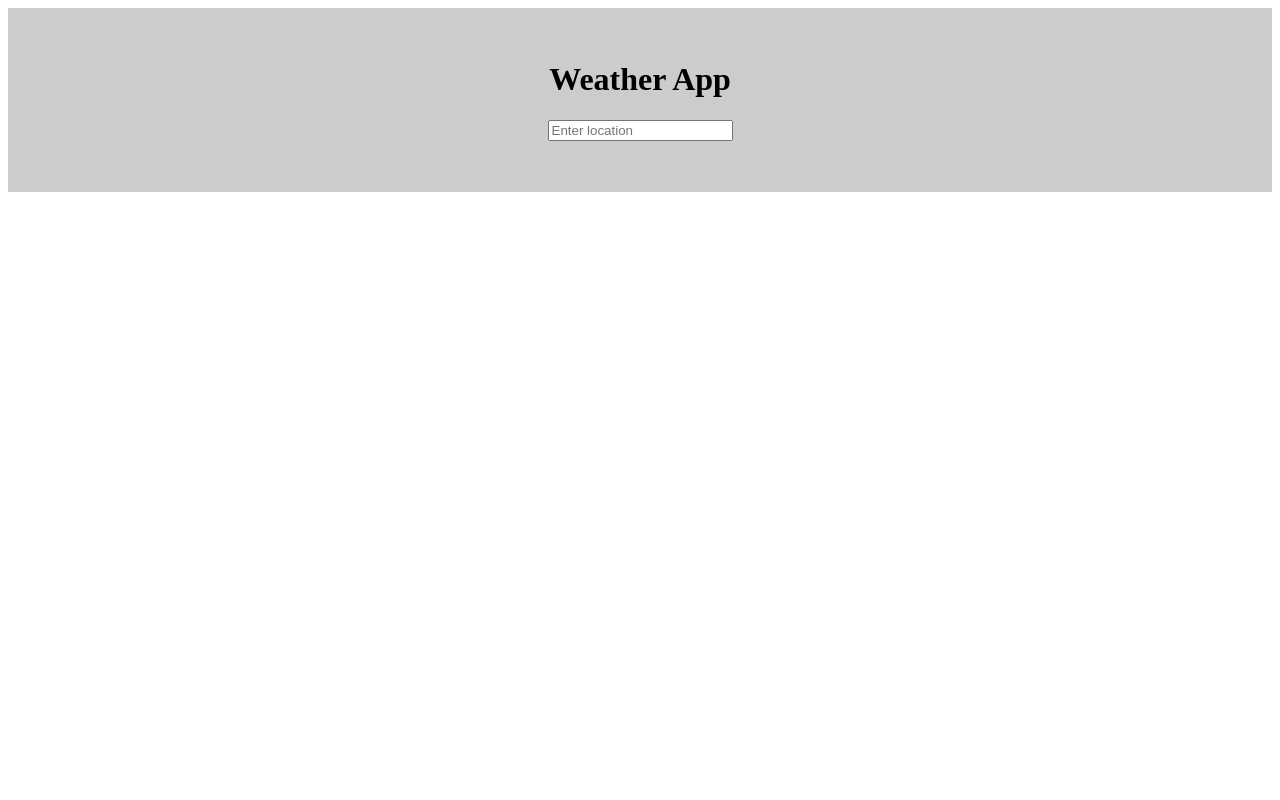
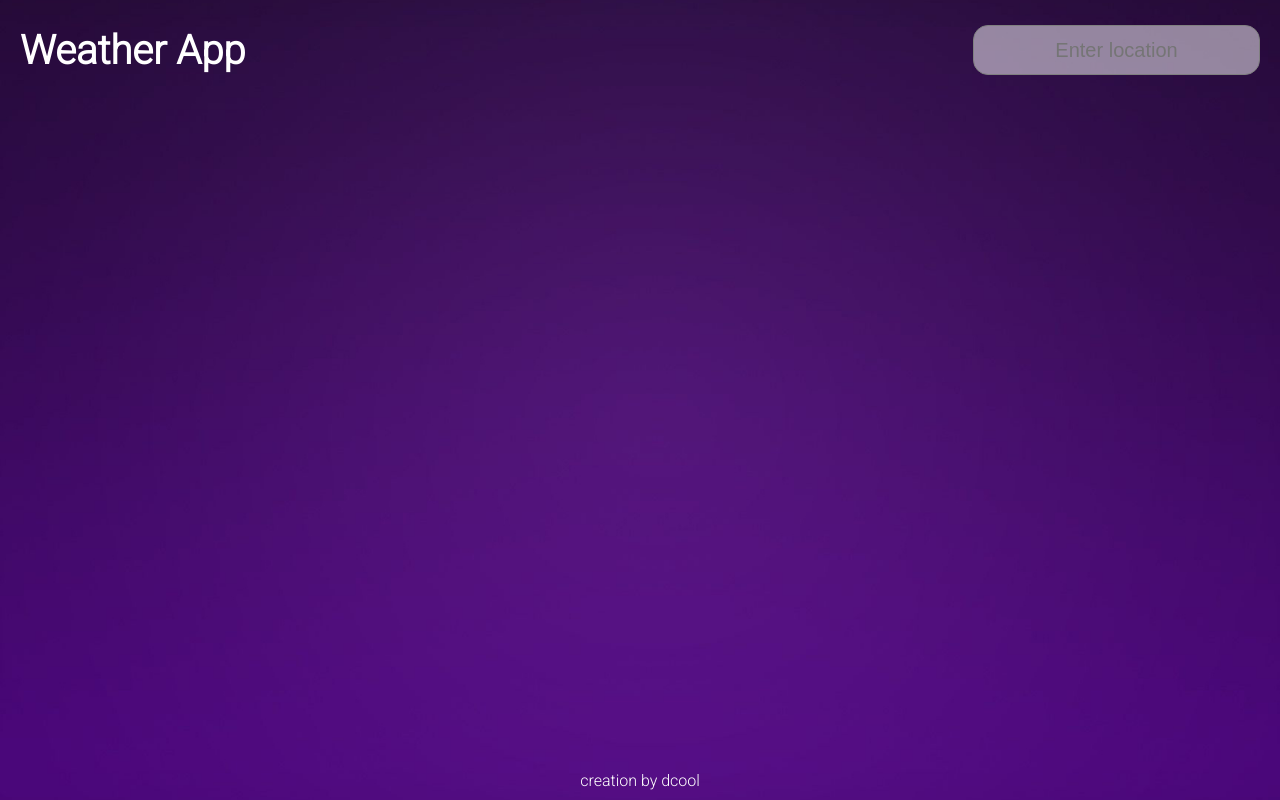
Before and after one commit to NazarPentsarskyi/WeatherApp, a React (Vite) app: page / in a window 1280 px wide. Built offline with nearby package versions, Linux system fonts and the light colour scheme.

Commit message:
added some styles

```diff
--- a/index.html
+++ b/index.html
@@ -5,6 +5,11 @@
     <link rel="icon" type="image/svg+xml" href="/02d.png" />
     <meta name="viewport" content="width=device-width, initial-scale=1.0" />
     <title>Weather Application</title>
+
+    <link rel="preconnect" href="https://fonts.googleapis.com">
+    <link rel="preconnect" href="https://fonts.gstatic.com" crossorigin>
+    <link href="https://fonts.googleapis.com/css2?family=Roboto:wght@300&family=Rubik:wght@300;400&display=swap" rel="stylesheet">
+
   </head>
   <body>
     <div id="root"></div>
--- a/src/App.css
+++ b/src/App.css
@@ -1,7 +1,194 @@
+*,
+*::after,
+*::before {
+  box-sizing: border-box;
+}
+
+html, body {
+  height: 100%;
+  margin: 0;
+}
+
 #root {
   max-width: 1280px;
   margin: 0 auto;
-  padding: 2rem;
+  padding: 0 20px;
   text-align: center;
-  background-color: #ccc;
 }
+
+.container::before {
+  content: '';
+  background: url('../src/assets/background_purple.jpg') no-repeat center center/cover;
+  position: absolute;
+  width: 100%;
+  height: 100%;
+  top: 0;
+  left: 0;
+  z-index: -1;
+}
+
+.container {
+  font-family: 'Roboto', sans-serif;
+  font-size: 20px;
+  color: #fff;
+  display: flex;
+  flex-direction: column;
+  min-height: 100vh;
+}
+
+.header {
+  display: flex;
+  justify-content: space-between;
+  align-items: center;
+  width: 100%;
+  height: 100px;
+}
+
+.input {
+  height: 50px;
+  text-align: center;
+  padding: 10px;
+  border-radius: 15px;
+  border: 1px solid grey;
+  background: rgba(255,255,255,0.5);
+  color: #000;
+  font-size: 20px;
+}
+
+.input:hover {
+  cursor: pointer;
+  background-color: #fff;
+}
+
+.main {
+  flex: 1;
+}
+
+.location {
+  display: flex;
+  gap: 20px;
+  justify-content: center;
+  align-items: center;
+  height: 30px;
+  margin-bottom: 10px;
+}
+
+.temperature {
+  display: flex;
+  gap: 60px;
+  justify-content: center;
+  align-items: center;
+  width: 500px;
+  margin: 0 auto;
+  border-radius: 15px;
+  border: 1px solid grey;
+}
+
+.temperature h2 {
+  font-size: 60px;
+}
+
+.feels_like {
+  font-size: 20px;
+}
+
+.feels_like span {
+  font-size: 17px;
+}
+
+.description {
+  display: flex;
+  gap: 60px;
+  justify-content: center;
+  align-items: center;
+}
+
+.icon {
+width: 150px;
+}
+
+.other {
+  display: flex;
+  gap: 60px;
+  justify-content: center;
+  align-items: center;
+  border-radius: 10px;
+  border: 1px solid grey;
+  width: 400px;
+  margin: 0 auto;
+  font-size: 20px;
+}
+
+.other p {
+  font-size: 17px;
+}
+
+.sunTime {
+  display: flex;
+  gap: 60px;
+  justify-content: center;
+  align-items: center;
+  border-radius: 10px;
+  border: 1px solid grey;
+  width: 500px;
+  margin: 20px auto;
+}
+
+.footer {
+  position: sticky;
+  bottom: 0;
+  font-size: 16px;
+  padding: 10px;
+  margin: 0 auto;
+}
+
+@media (max-width: 600px) {
+  #root {
+    padding: 0;
+  }
+  .container::before {
+    height: 800px;
+  }
+  .header {
+    flex-direction: column;
+    margin-bottom: 20px;
+  }
+  .header h1 {
+    margin: 10px 0px;
+    font-size: 25px;
+  }
+  .input {
+    width: 200px;
+  }
+  .temperature {
+    gap: 5px;
+    width: 250px;
+    padding: 0 5px;
+  }
+  .temperature h2 {
+    margin: 20px;
+  }
+  .icon {
+    width: 100px;
+  }
+  .other {
+    flex-direction: column;
+    gap: 0;
+    width: 200px;
+  }
+  .other h4 {
+    margin: 10px 0 0;
+  }
+  .other p {
+    margin: 10px 0;
+  }
+  .sunTime {
+    flex-direction: column;
+    gap: 0;
+    width: 200px;
+    margin: 5px auto;
+  }
+  .sunTime p{
+    margin: 5px;
+  }
+}
--- a/src/App.jsx
+++ b/src/App.jsx
@@ -25,115 +25,79 @@ function App() {
 
   return (
     <>
-      <div className="container">
-
+      <div className='container'>
+        <div className='header'>
           <h1>Weather App</h1>
-
-        <input type='text'
+          <input className='input'
+            type='text'
             value={town}
             onChange={(event)=> setTown(event.target.value)}
             placeholder='Enter location'
             onKeyDown={searchWeather}
           />
-
-        <div className="location">
-          <h3>{data.name}</h3>
         </div>
 
-        <div className="temperature">
-
+        <div className='main'>
           {data.main ? (
-            <h2>
-              {data.main.temp.toFixed()}
-              °C
-            </h2>
-          ) : null}
-
-
+          <>
+            <div className='location'>
+              <h4>{`${data.name}, `}</h4>
+              {data.main ? (<h4>{data.sys.country}</h4>) : null}
             </div>
-
-        <div className="feels_like">
+            <div className='temperature'>
+              {data.main ? (<h2>{data.main.temp.toFixed()}°C</h2>) : null}
+              <div className='feels_like'>
                 {data.main ? (<>
-            <p>feels like </p>
-            <h3>
-              {data.main.feels_like.toFixed()}
-              °C
-            </h3>
-            </>
-          ) : null}
-
-        </div>
-
-        <div className="pressure">
-          {data.main ? (<>
-            <p>pressure </p>
-            <h3>
-              {data.main.pressure}
-              hPa
-            </h3>
-            </>
-          ) : null}
-
-        </div>
-
-        <div className="humidity">
-          {data.main ? (<>
-            <p>humidity </p>
-            <h3>
-              {data.main.humidity}
-              %
-            </h3>
-            </>
-          ) : null}
-
-        </div>
-
-        <div className="wind">
-          {data.main ? (<>
-            <p>wind </p>
-            <h3>
-              {data.wind.speed}
-              meter/sec
-            </h3>
-            </>
-          ) : null}
-
-        </div>
-        <div className="sys">
-          {data.main ? (<>
-            <h3>
-              {data.sys.country}
-            </h3>
-            </>
-          ) : null}
-        </div>
-
-
-
-
-
-
-        <div className="sys">
-          {data.main ? (<>
-
-            <SunriseTime sunrise={data.sys.sunrise} />
-            </>
-          ) : null}
-        </div>
-        <div className="sys">
-          {data.main ? (<>
-
-            <SunsetTime sunset={data.sys.sunset} />
-            </>
-          ) : null}
-        </div>
-
-        <div className="desc">
-          {data.weather ? <div><p>{data.weather[0].main}</p><WeatherIcon icon={data.weather[0].icon} /></div> : null}
+                  <h3>{data.main.feels_like.toFixed()}°C</h3>
+                  <span>feels like</span>
+                </>) : null}
               </div>
             </div>
-
-
+            <div>
+              {data.weather ?
+                <div className='description'>
+                  <p>{data.weather[0].main}</p>
+                  <WeatherIcon icon={data.weather[0].icon} />
+                </div>
+                : null}
+            </div>
+            <div className="other">
+              <div className='pressure'>
+                {data.main ? (<>
+                  <h4>{`${data.main.pressure} `}hPa</h4>
+                  <p>pressure</p>
+                </>) : null}
+              </div>
+              <div className='humidity'>
+                {data.main ? (<>
+                  <h4>{`${data.main.humidity} `}%</h4>
+                  <p>humidity</p>
+                </>) : null}
+              </div>
+              <div className='wind'>
+                {data.main ? (<>
+                  <h4>{`${data.wind.speed} `}m/s</h4>
+                  <p>wind</p>
+                </>) : null}
+              </div>
+            </div>
+            <div className='sunTime'>
+              {data.main ? (<>
+                <p>Sunrise</p>
+                <SunriseTime sunrise={data.sys.sunrise} />
+              </>) : null}
+              {data.main ? (<>
+                <p>Sunset</p>
+                <SunsetTime sunset={data.sys.sunset} />
+              </>) : null}
+            </div>
+          </>
+          ) : null }
+        </div>
+        <div className='footer'>
+          creation by dcool
+        </div>
+      </div>
     </>
   )
 }
--- a/src/components/WeatherIcon.jsx
+++ b/src/components/WeatherIcon.jsx
@@ -8,7 +8,7 @@ function WeatherIcon({ icon }) {
 
 
   return (
-    <img src={getIconPath(icon)} alt="Погодна іконка" />
+    <img className='icon' src={getIconPath(icon)} alt="Погодна іконка" />
   );
 }
 
```
Also changed, not shown: src/assets/background_purple.jpg (added). Lines whose indentation alone changed are shown as unchanged.
